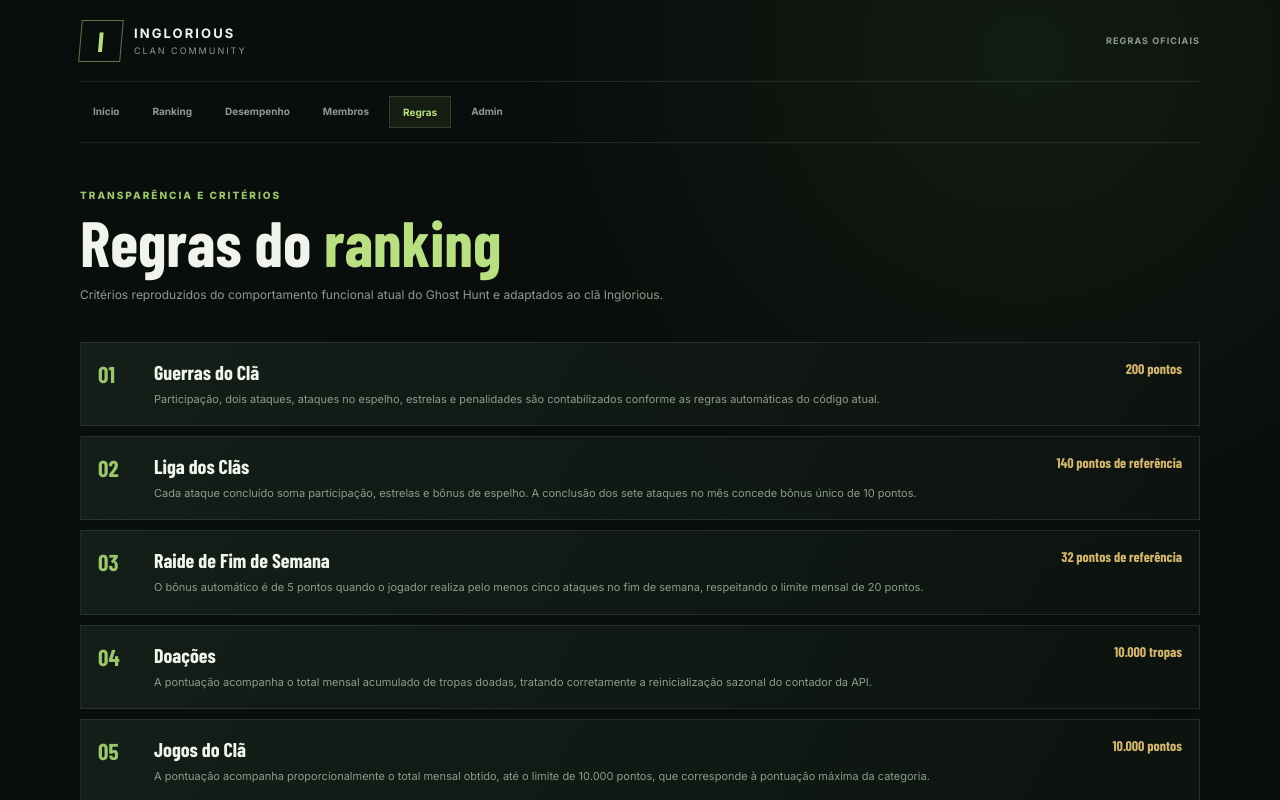
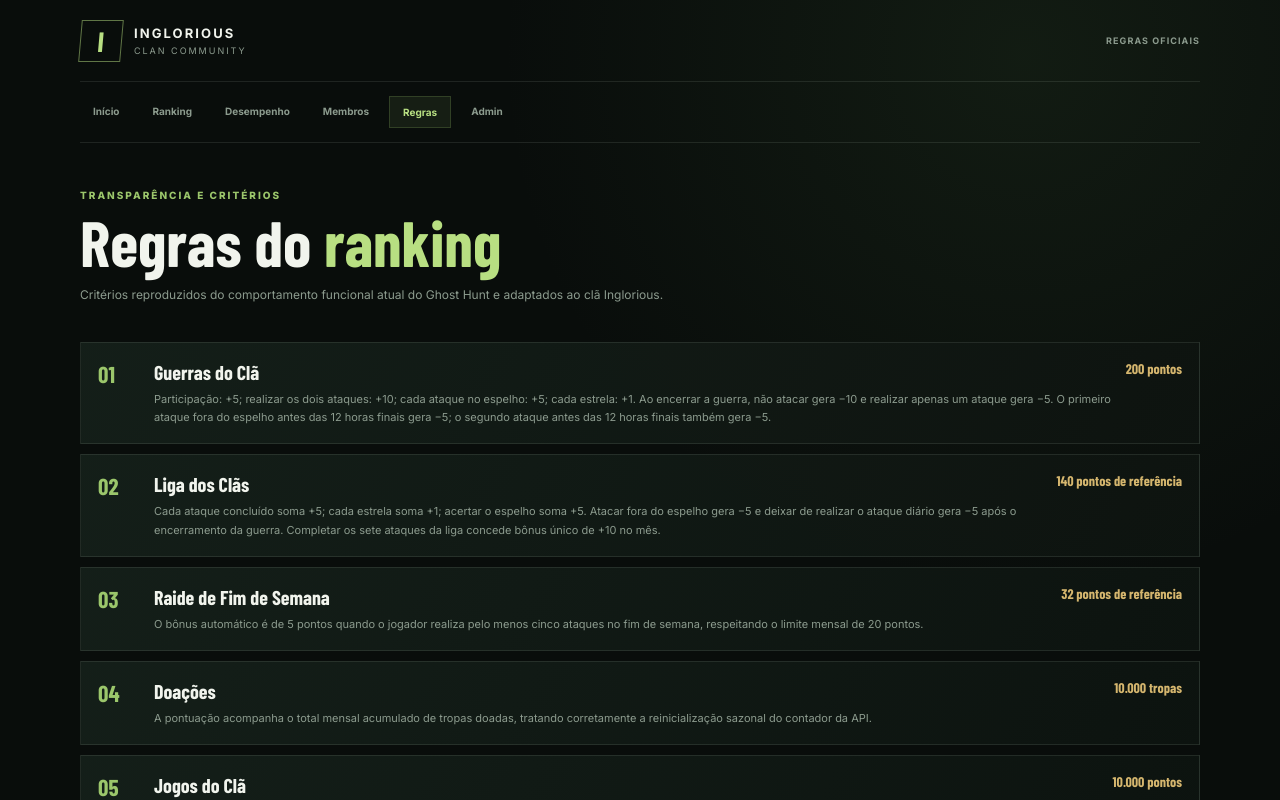
Before and after one commit to cristofer-rsg/Inglorious, a Next.js app: page /rules in a window 1280 px wide. Shown: the top 800 px of the page. Built offline with nearby package versions, Linux system fonts and the light colour scheme; a web font is replaced by a local one.

Commit message:
docs: clarify war and league scoring penalties

```diff
--- a/src/app/rules/page.tsx
+++ b/src/app/rules/page.tsx
@@ -2,8 +2,8 @@ import SiteNav from "@/components/site-nav";
 
 export default function RulesPage() {
   const rules = [
-    { title: "Guerras do Clã", target: "200 pontos", detail: "Participação, dois ataques, ataques no espelho, estrelas e penalidades são contabilizados conforme as regras automáticas do código atual." },
-    { title: "Liga dos Clãs", target: "140 pontos de referência", detail: "Cada ataque concluído soma participação, estrelas e bônus de espelho. A conclusão dos sete ataques no mês concede bônus único de 10 pontos." },
+    { title: "Guerras do Clã", target: "200 pontos", detail: "Participação: +5; realizar os dois ataques: +10; cada ataque no espelho: +5; cada estrela: +1. Ao encerrar a guerra, não atacar gera −10 e realizar apenas um ataque gera −5. O primeiro ataque fora do espelho antes das 12 horas finais gera −5; o segundo ataque antes das 12 horas finais também gera −5." },
+    { title: "Liga dos Clãs", target: "140 pontos de referência", detail: "Cada ataque concluído soma +5; cada estrela soma +1; acertar o espelho soma +5. Atacar fora do espelho gera −5 e deixar de realizar o ataque diário gera −5 após o encerramento da guerra. Completar os sete ataques da liga concede bônus único de +10 no mês." },
     { title: "Raide de Fim de Semana", target: "32 pontos de referência", detail: "O bônus automático é de 5 pontos quando o jogador realiza pelo menos cinco ataques no fim de semana, respeitando o limite mensal de 20 pontos." },
     { title: "Doações", target: "10.000 tropas", detail: "A pontuação acompanha o total mensal acumulado de tropas doadas, tratando corretamente a reinicialização sazonal do contador da API." },
     { title: "Jogos do Clã", target: "10.000 pontos", detail: "A pontuação acompanha proporcionalmente o total mensal obtido, até o limite de 10.000 pontos, que corresponde à pontuação máxima da categoria." },
```
